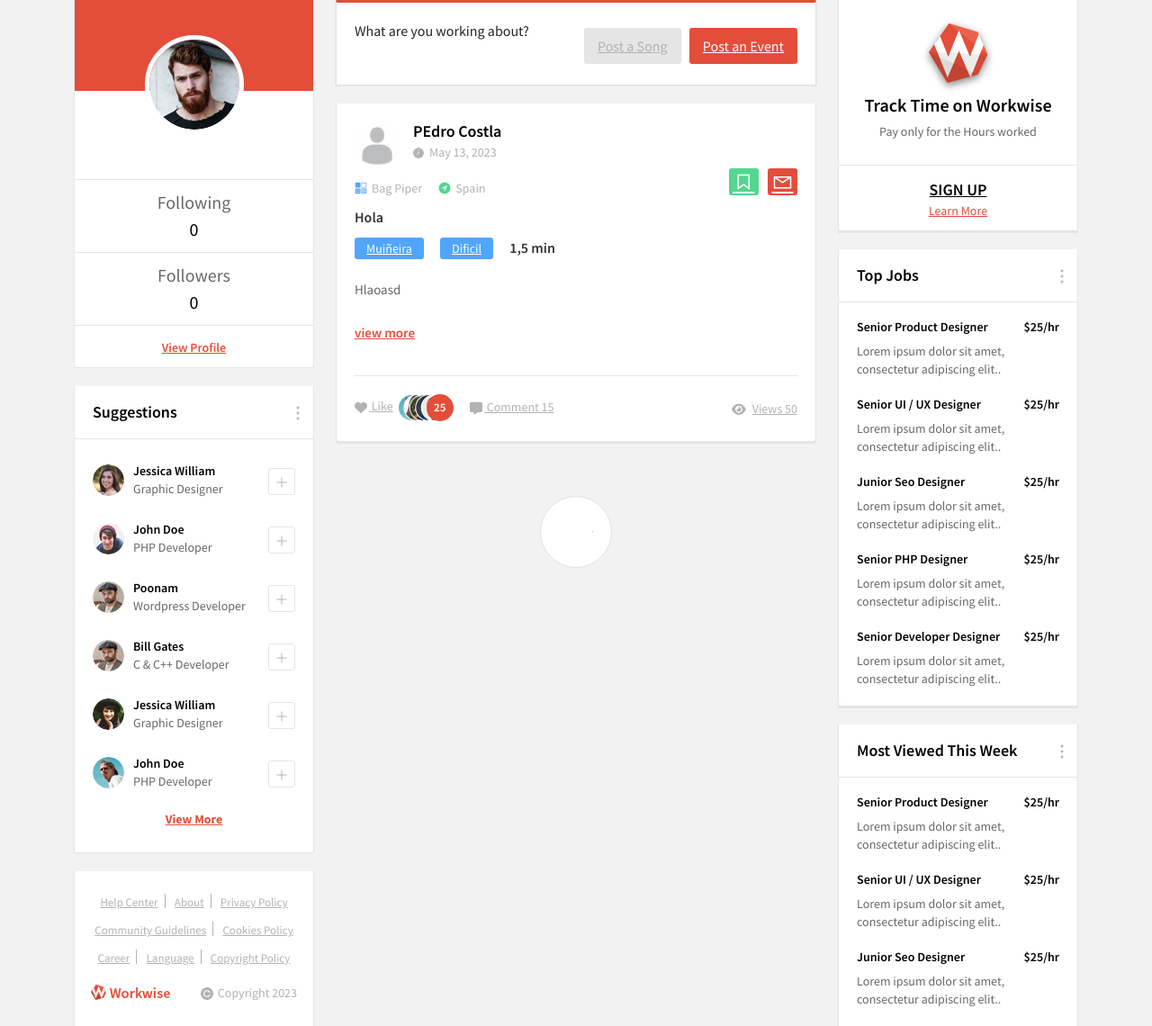
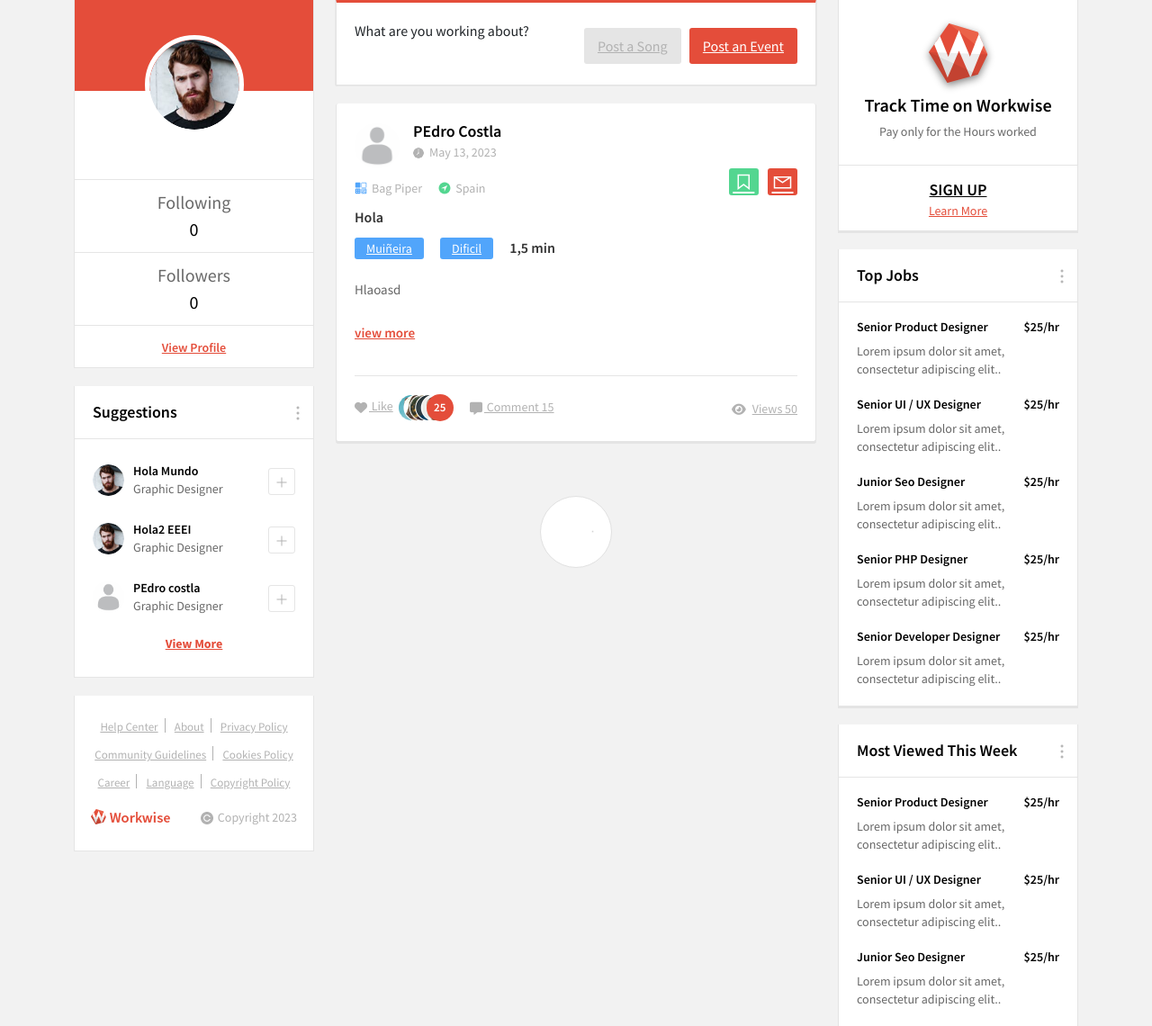
Before and after one commit to Kr4is/social-bagpiper, a Django app: page /home/ in a window 1280 px wide. Shown: the part 122-1262 px from the top of the page at 90% size. Run offline with Django 4.2, Linux system fonts and the light colour scheme; a user stored in the database is signed in; data comes from the database, SQL or seed files in the repository; data that the repository does not hold is empty; some libraries are stand-ins or nearby versions.

Commit message:
add user recomendation

```diff
--- a/social_bagpiper/apps/social/templates/home.html
+++ b/social_bagpiper/apps/social/templates/home.html
@@ -52,54 +52,16 @@ SmartPiper Home
                                         <i class="la la-ellipsis-v"></i>
                                     </div>
                                     <div class="suggestions-list">
+                                        {% for recommended_user in recommended_users %}
                                         <div class="suggestion-usd">
-                                            <img src="{% static '/login_files/s1.png' %}" alt="">
+                                            <img style="max-height:35px;max-width:35px;height:auto;width:auto;"  src="{{ recommended_user.profile_photo.url }}" alt="">
                                             <div class="sgt-text">
-                                                <h4>Jessica William</h4>
+                                                <h4>{{ recommended_user.first_name }} {{ recommended_user.last_name }}</h4>
                                                 <span>Graphic Designer</span>
                                             </div>
                                             <span><i class="la la-plus"></i></span>
                                         </div>
-                                        <div class="suggestion-usd">
-                                            <img src="{% static '/login_files/s2.png' %}" alt="">
-                                            <div class="sgt-text">
-                                                <h4>John Doe</h4>
-                                                <span>PHP Developer</span>
-                                            </div>
-                                            <span><i class="la la-plus"></i></span>
-                                        </div>
-                                        <div class="suggestion-usd">
-                                            <img src="{% static '/login_files/s3.png' %}" alt="">
-                                            <div class="sgt-text">
-                                                <h4>Poonam</h4>
-                                                <span>Wordpress Developer</span>
-                                            </div>
-                                            <span><i class="la la-plus"></i></span>
-                                        </div>
-                                        <div class="suggestion-usd">
-                                            <img src="{% static '/login_files/s4.png' %}" alt="">
-                                            <div class="sgt-text">
-                                                <h4>Bill Gates</h4>
-                                                <span>C &amp; C++ Developer</span>
-                                            </div>
-                                            <span><i class="la la-plus"></i></span>
-                                        </div>
-                                        <div class="suggestion-usd">
-                                            <img src="{% static '/login_files/s5.png' %}" alt="">
-                                            <div class="sgt-text">
-                                                <h4>Jessica William</h4>
-                                                <span>Graphic Designer</span>
-                                            </div>
-                                            <span><i class="la la-plus"></i></span>
-                                        </div>
-                                        <div class="suggestion-usd">
-                                            <img src="{% static '/login_files/s6.png' %}" alt="">
-                                            <div class="sgt-text">
-                                                <h4>John Doe</h4>
-                                                <span>PHP Developer</span>
-                                            </div>
-                                            <span><i class="la la-plus"></i></span>
-                                        </div>
+                                        {% endfor %}
                                         <div class="view-more">
                                             <a href="#" title="">View More</a>
                                         </div>
--- a/social_bagpiper/apps/social/views.py
+++ b/social_bagpiper/apps/social/views.py
@@ -1,8 +1,10 @@
 from django.contrib.auth.decorators import login_required
+from django.db.models import Q
 from django.http import HttpResponse
 from django.shortcuts import redirect
 from django.template import loader
 
+from ..authentication.models import User
 from . import forms
 from .models import Song
 
@@ -37,6 +39,8 @@ def home(request):
     following_number = request.user.following.count()
     follower_number = request.user.followers.count()
     profile_image = request.user.profile_photo.url
+    recommended_users = User.objects.filter(~Q(id=request.user.id))
+
     context = {
         "songs": songs,
         "songs_to_show": songs_to_show,
@@ -44,6 +48,7 @@ def home(request):
         "following_number": following_number,
         "follower_number": follower_number,
         "profile_image": profile_image,
+        "recommended_users": recommended_users,
     }
     return HttpResponse(template.render(context, request))
 
```
